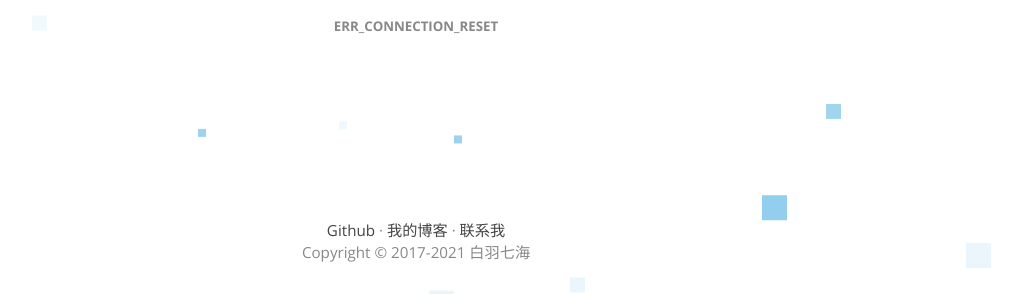
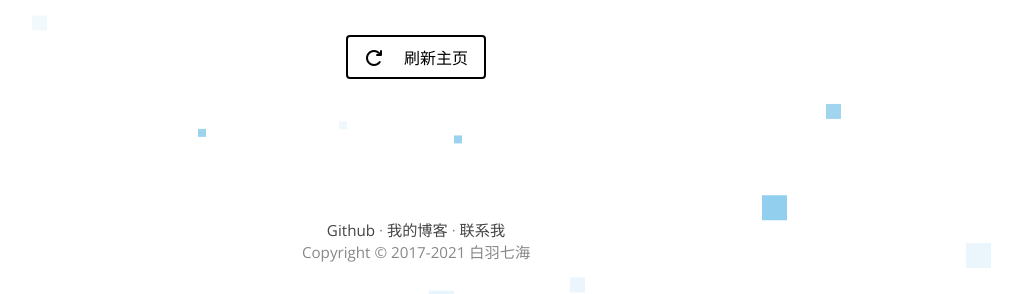
Before and after one commit to ymd45921/shiraha-moe-alt, a website: page src/index.html in a window 1280 px wide. Shown: the part 506-800 px from the top of the page, without its empty margins (224-1246 px from the left). Drawn offline with nearby package versions, Linux system fonts and the light colour scheme; some packages are replaced by stand-ins of ours; a script that the page names is missing.

Commit message:
增加了跳转按钮

```diff
--- a/src/css/main.css
+++ b/src/css/main.css
@@ -4,6 +4,8 @@
     --main-color: #000;
     --text-color: #888;
     --link-color: #444;
+    --inverse-color: #fff;
+    --main-font: 'PingFang SC', "Open Sans", 'Microsoft YaHei', sans-serif;
     font-size: 16px;
 }
 
@@ -18,6 +20,7 @@ img.logo-light {
         --main-color: #FFF;
         --text-color: #888;
         --link-color: #CCC;
+        --inverse-color: #000;
     }
 
     .field {
@@ -38,7 +41,7 @@ img.logo-light {
 
 html {
     color: var(--text-color);
-    font-family: 'PingFang SC', "Open Sans", 'Microsoft YaHei', sans-serif;
+    font-family: var(--main-font);
 }
 
 body {
@@ -92,6 +95,28 @@ img.logo {
     font-size: 95%;
     margin: 0 auto;
     width: 100%;
+}
+
+button {
+    border: var(--main-color) 2px solid;
+    border-radius: 4px;
+    padding: 0.5rem 1rem;
+    font-size: 1rem;
+    background: transparent;
+    transition: all 0.5s ease;
+    font-family: var(--main-font);
+    margin: 1rem 0;
+}
+
+button i {
+    margin-right: 1rem;
+}
+
+button:hover {
+    border: var(--main-color) 2px solid;
+    background: var(--main-color);
+    color: var(--inverse-color);
+    transition: all 0.5s ease;
 }
 
 /* ==================== Adapt to Reactive Layout ==================== */
--- a/src/index.html
+++ b/src/index.html
@@ -23,6 +23,7 @@
     <link rel="preconnect" href="https://fonts.gstatic.com">
     <link href="https://fonts.googleapis.com/css2?family=Open+Sans:ital,wght@0,300;0,400;0,600;0,700;1,300;1,400;1,600;1,700&display=swap"
           rel="stylesheet">
+    <link rel="stylesheet" href="https://cdn.jsdelivr.net/gh/volantis-x/cdn-fontawesome-pro@master/css/all.min.css" media="all">
     <noscript>
         <style>
             html {
@@ -74,6 +75,10 @@
             <h2>ややっ~ 你要访问的页面暂时因为维护而无法访问</h2>
             <h5>ERR_CONNECTION_RESET</h5>
         </div>
+        <button onclick="javascript:location.reload();">
+            <i class="fas fa-redo"></i>
+            刷新主页
+        </button>
     </div>
     <div class="footer">
         <span>
```
Also changed, not shown: src/404.html (+5 -0 lines).
